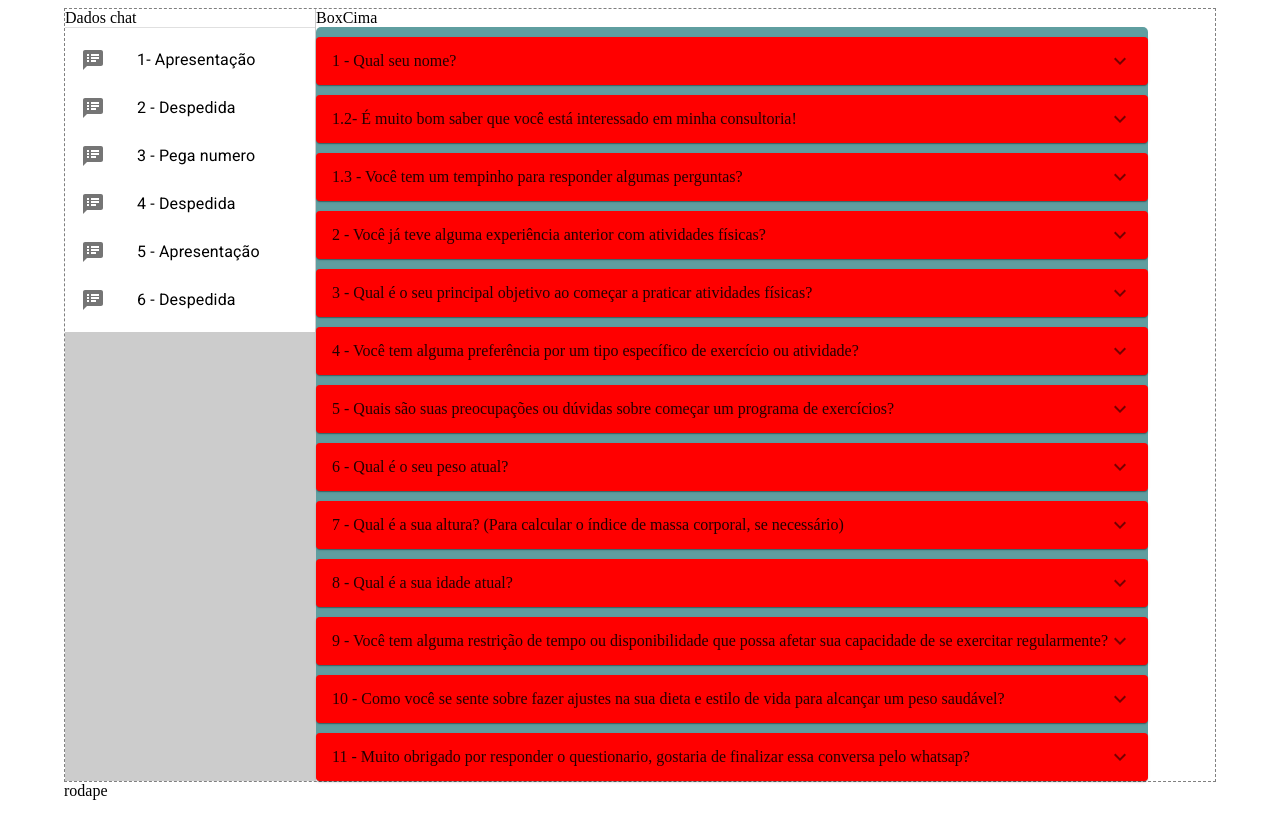
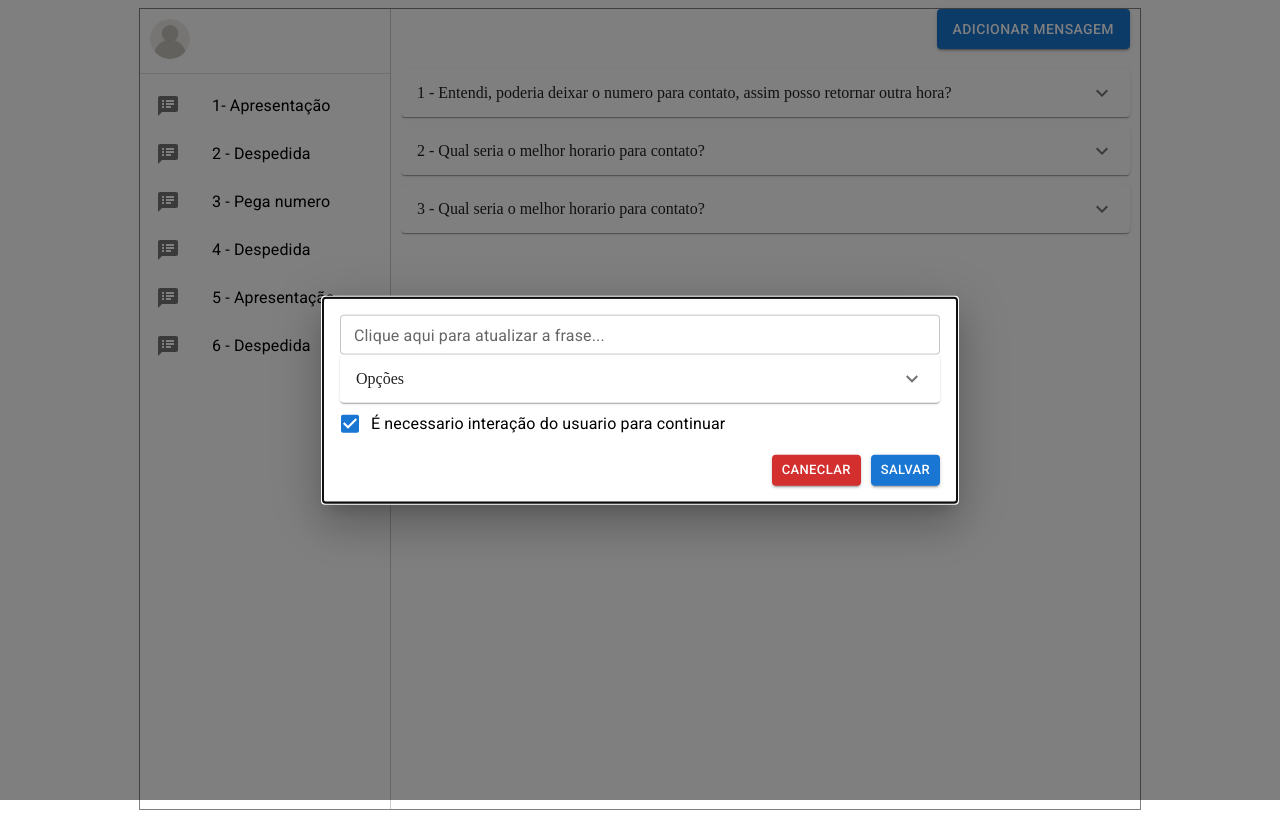
Before and after one commit to klenivingeri/fakeChat, a Next.js app: page / in a window 1280 px wide. Built offline with nearby package versions, Linux system fonts and the light colour scheme.

Commit message:
chore: adicionando item a lista

```diff
--- a/package.json
+++ b/package.json
@@ -19,6 +19,7 @@
     "react": "^18",
     "react-beautiful-dnd": "^13.1.1",
     "react-dom": "^18",
-    "styled-components": "^6.1.8"
+    "styled-components": "^6.1.8",
+    "uuid-random": "^1.3.2"
   }
 }
--- a/src/app/components/BoxEditavel/index.js
+++ b/src/app/components/BoxEditavel/index.js
@@ -1,20 +1,166 @@
-import Button from '@mui/material/Button';
-import TextField from '@mui/material/TextField';
-import Box from '@mui/material/Box';
+import Button from "@mui/material/Button";
+import TextField from "@mui/material/TextField";
+import Box from "@mui/material/Box";
+import ItemAccordion from "../ItemAccordion";
 
-const BoxEditavel = () => {
-    return (
-        <Box sx={{
-            display:'flex'
-        }}>
-        <TextField
-        sx={{ width:"100%"}}
+import InputLabel from "@mui/material/InputLabel";
+import MenuItem from "@mui/material/MenuItem";
+import FormControl from "@mui/material/FormControl";
+import Select from "@mui/material/Select";
+import { useState } from "react";
+import { Checkbox, FormControlLabel } from "@mui/material";
+
+const BasicSelect = (props) => {
+  const { updateOptions , label, width, options } = props
+
+  const handleChange = (event) => {
+    updateOptions(event.target.value)
+  };
+
+  return (
+    <FormControl sx={{ width: `${width}%` }} size="small">
+      <InputLabel id="demo-select-small-label">Tipo</InputLabel>
+      <Select
+        labelId="demo-select-small-label"
+        id="demo-select-small"
+        name={label}
+        label={label}
+        onChange={handleChange}
+      >
+        {options?.map((op, i) => <MenuItem key={i} value={op.id}>{op.name}</MenuItem>)}
+
+      </Select>
+    </FormControl>
+  );
+};
+
+const BoxEditavel = (props) => {
+  const { handleClose, createOrSave, listName } = props;
+  const [ optionType, setOptionType ] = useState('')
+  const [ optionList, setOptionList ] = useState('')
+  const [ options , setOptions] = useState([])
+  const [ option , setOption] = useState({})
+
+
+  const saveOptions = () => {
+    const op = {
+      option: option.name,
+    }
+    if(optionType == 'href'){
+      op.href = option.href
+    } else {
+      op.list = optionList
+    }
+
+    setOptions([
+      ...options, op
+    ])
+
+  }
+  const handleSetOptions = (e) => {
+    setOption({
+      ...option,
+      [e.target.name]: e.target.value
+    });
+  }
+
+
+  const handleSubmit = (e) => {
+    e.preventDefault();
+    const formData = new FormData(e.target);
+    const formDataObject = {};
+
+    formData.forEach((value, key) => {
+      formDataObject[key] = value;
+    });
+    const {msg, action} = formDataObject
+
+    const _options = options.length ? { options: options} : {}
+    const obj = {
+      msg,
+      action: !!action,
+      id: 1,
+      ..._options
+    }
+    console.log(obj)
+    createOrSave(obj)
+
+  }
+  return (
+    <Box
+      sx={{
+        display: "flex",
+        flexDirection: "column",
+        gap: '10px'
+      }}
+    >
+      <form onSubmit={handleSubmit}>
+      <TextField
+        sx={{ width: "100%" }}
         size="small"
-        id="outlined-basic" label="Clique aqui para atualizar a frase..." variant="outlined" />
-        <Button sx={{ marginLeft: '10px'}} size="small" variant="contained">Atualizar</Button>
+        id="outlined-basic"
+        name='msg'
+        label="Clique aqui para atualizar a frase..."
+        variant="outlined"
+      />
+      <ItemAccordion item={{ msg: "Opções" }}>
+        <Box sx={{ display: "flex", gap: '10px' }}>
+          <TextField
+            sx={{ width: "70%"}}
+            size="small"
+            id="outlined-basic"
+            label="Clique aqui para adicionar uma opção"
+            name="name"
+            onChange={handleSetOptions}
+            variant="outlined"
+          />
+          <BasicSelect label="Tipo" options={[{name: 'Lista', id:'lista'}, {name: 'Link', id:'href'}]} width={30} updateOptions={setOptionType} />
+        </Box>
+        <Box sx={{ display: "flex", gap: '10px', justifyContent: 'end', flex:1}}>
+          {optionType == 'href' && (<TextField
+            sx={{ width: "70%" }}
+            size="small"
+            id="outlined-basic"
+            label="Adicione o link"
+            variant="outlined"
+            name="href"
+            onChange={handleSetOptions}
+          />)}
+          {optionType == 'lista' && (<BasicSelect options={listName} label="Lista" width={70} updateOptions={setOptionList} />)}
+          <Button sx={{ width: '30%' }}  size="small" variant="contained" onClick={saveOptions}>
+          Add
+        </Button>
+        </Box>
 
-        </Box>
-    )
-}
+      </ItemAccordion>
 
-export default BoxEditavel
+      <FormControlLabel control={<Checkbox defaultChecked name="action"/>} label="É necessario interação do usuario para continuar" />
+
+      <Box
+        sx={{
+          display: "flex",
+          flexDirection: "row",
+          flex: "1",
+          justifyContent: "end",
+          mt: "10px",
+        }}
+      >
+        <Button
+          sx={{ marginLeft: "10px" }}
+          size="small"
+          variant="contained"
+          color="error"
+          onClick={handleClose}
+        >
+          Caneclar
+        </Button>
+        <Button sx={{ marginLeft: "10px" }} size="small" variant="contained" type="submit" >
+          Salvar
+        </Button>
+      </Box>
+      </form>
+    </Box>
+  );
+};
+
+export default BoxEditavel;
--- a/src/app/components/ContainerList/index.js
+++ b/src/app/components/ContainerList/index.js
@@ -1,23 +1,15 @@
-import {  useEffect, useState } from "react";
-import Box from '@mui/material/Box';
-import Kanban from '../Kambam';
+import { useEffect, useState } from "react";
+import Box from "@mui/material/Box";
+import Kanban from "../Kambam";
 
 export default function ContainerList(props) {
-  const {
-    message,
-    currentList
-   } = props
+  const { message, currentList } = props;
 
-   const [items, setItems] = useState({});
+  const [items, setItems] = useState({});
 
-   useEffect(() =>{
-    setItems
-   }, [])
   return (
-<Box sx={{
-
-}}>
-  <Kanban initialItems={message[currentList.id]} setItems={setItems} />
-</Box>
+    <Box sx={{ display:'flex', flex:1, overflowY: {xs: 'none', md: "auto"}, marginRight:{xs: '35px', md: 0} ,height: { md: '750px'}}}>
+      <Kanban initialItems={message[currentList.id]} setItems={setItems} />
+    </Box>
   );
 }
--- a/src/app/components/ItemAccordion/index.js
+++ b/src/app/components/ItemAccordion/index.js
@@ -3,14 +3,14 @@ import { Accordion, Box } from '@mui/material';
 import AccordionSummary from '@mui/material/AccordionSummary';
 import AccordionDetails from '@mui/material/AccordionDetails';
 import ExpandMoreIcon from '@mui/icons-material/ExpandMore';
-import BoxEditavel from '../BoxEditavel';
-
 
 export default function ItemAccordion(props) {
-    const { item } = props
+    const { item, children } = props
   return (
     <div>
-      <Accordion sx={{ background:'red'}}>
+      <Accordion sx={{
+
+      }}>
         <AccordionSummary
           expandIcon={<ExpandMoreIcon />}
           aria-controls="panel1-content"
@@ -18,8 +18,8 @@ export default function ItemAccordion(props) {
         >
           {item.msg}
         </AccordionSummary>
-        <AccordionDetails>
-          <BoxEditavel />
+        <AccordionDetails sx={{display:'flex', gap:'10px', flexDirection: 'column'}}>
+          {children}
         </AccordionDetails>
       </Accordion>
     </div>
--- a/src/app/components/Kambam/index.js
+++ b/src/app/components/Kambam/index.js
@@ -13,10 +13,13 @@ const Container = styled.div`
     font-family: "poppins";
   }
 
+  display: flex;
+  flex: 1;
+  padding-right: 10px;
   .kanban {
     display: flex;
-    min-height: 300px;
     gap: 10px;
+    flex: 1;
   }
 
   .column {
@@ -24,8 +27,8 @@ const Container = styled.div`
     display: flex;
     flex-direction: column;
     gap: 10px;
-    background-color: cadetblue;
     border-radius: 5px;
+    flex: 1;
   }
 
   .item {
@@ -54,12 +57,12 @@ const style = {
   p: 4,
 };
 
-const Kanban = ({ initialItems, setItems }) => {
+const Kanban = ({ initialItems, setItems, listName }) => {
   const [startTime, setStartTime] = useState(null);
   const [open, setOpen] = useState(false);
   const handleOpen = () => setOpen(true);
   const handleClose = () => setOpen(false);
-  const [selectItem, setSelectItem] = useState({})
+  const [selectItem, setSelectItem] = useState({});
 
   const handleTouchStart = () => {
     setStartTime(new Date());
@@ -71,8 +74,8 @@ const Kanban = ({ initialItems, setItems }) => {
       const diferencaEmMilissegundos = endTime - startTime;
       const segundosPassados = diferencaEmMilissegundos / 1000;
       if (segundosPassados > 1.5) {
-        handleOpen()
-        setSelectItem(item)
+        handleOpen();
+        setSelectItem(item);
       }
     }
   };
@@ -174,7 +177,9 @@ const Kanban = ({ initialItems, setItems }) => {
 
     const updateItemsOrder = (e) => {
       const updatedItems = Array.from(e.currentTarget.children).map((child) => {
-        return initialItems.find((item) => item.id === parseInt(child.dataset.itemId));
+        return initialItems.find(
+          (item) => item.id === parseInt(child.dataset.itemId)
+        );
       });
       setItems(updatedItems);
     };
@@ -207,7 +212,9 @@ const Kanban = ({ initialItems, setItems }) => {
               draggable
               data-item-id={item.id}
               onTouchStart={handleTouchStart}
-              onTouchEnd={() => {handleTouchEnd(item)}}
+              onTouchEnd={() => {
+                handleTouchEnd(item);
+              }}
             >
               <Box
                 key={item.id}
@@ -215,14 +222,23 @@ const Kanban = ({ initialItems, setItems }) => {
                   display: { xs: "block", md: "none" },
                 }}
               >
-                <div>{item.msg}</div>
+                <Box
+                  sx={{
+                    boxShadow: " rgba(0, 0, 0, 0.16) 0px 1px 4px",
+                    borderRadius: '10px',
+                    marginLeft: '10px',
+                    padding: '10px',
+                  }}
+                >
+                  {item.msg}
+                </Box>
               </Box>
               <Box
                 sx={{
                   display: { xs: "none", md: "block" },
                 }}
               >
-                <ItemAccordion item={item} />
+                <ItemAccordion item={item} > <BoxEditavel options={listName} /></ItemAccordion>
               </Box>
             </div>
           ))}
@@ -235,7 +251,7 @@ const Kanban = ({ initialItems, setItems }) => {
         aria-describedby="modal-modal-description"
       >
         <Box sx={style}>
-              <BoxEditavel />
+          <BoxEditavel handleClose={handleClose} />
         </Box>
       </Modal>
     </Container>
--- a/src/app/components/SelectMobile/index.js
+++ b/src/app/components/SelectMobile/index.js
@@ -4,29 +4,26 @@ import MenuItem from '@mui/material/MenuItem';
 import FormControl from '@mui/material/FormControl';
 import Select from '@mui/material/Select';
 
-export default function SelectMobile() {
-  const [age, setAge] = React.useState('');
+export default function SelectMobile(props) {
+  const {
+    listName,
+    setCurrentList
+   } = props
 
   const handleChange = (event) => {
-    setAge(event.target.value);
+    setCurrentList(event.target.value);
   };
 
   return (
-    <FormControl sx={{ p:1, width:'100%' }} size="small">
-      <InputLabel id="demo-select-small-label">Age</InputLabel>
+    <FormControl sx={{ width:'100%' }} size="small">
+      <InputLabel id="demo-select-small-label">Selecione uma lista...</InputLabel>
       <Select
         labelId="demo-select-small-label"
         id="demo-select-small"
-        value={age}
         label="Age"
         onChange={handleChange}
       >
-        <MenuItem value="">
-          <em>None</em>
-        </MenuItem>
-        <MenuItem value={10}>Ten</MenuItem>
-        <MenuItem value={20}>Twenty</MenuItem>
-        <MenuItem value={30}>Thirty</MenuItem>
+        {listName.map((list, i) => <MenuItem key={i} value={list}>{list.name}</MenuItem>)}
       </Select>
     </FormControl>
   );
--- a/src/app/components/SelectedListItem/index.js
+++ b/src/app/components/SelectedListItem/index.js
@@ -4,7 +4,7 @@ import List from '@mui/material/List';
 import ListItemButton from '@mui/material/ListItemButton';
 import ListItemIcon from '@mui/material/ListItemIcon';
 import ListItemText from '@mui/material/ListItemText';
-import Divider from '@mui/material/Divider';
+
 import SpeakerNotesIcon from '@mui/icons-material/SpeakerNotes';
 
 export default function SelectedListItem(props) {
@@ -17,13 +17,10 @@ export default function SelectedListItem(props) {
   const handleListItemClick = (event, index) => {
     setSelectedIndex(index);
     setCurrentList(event)
-    console.log(event)
   };
 
   return (
     <Box sx={{ width: '100%', bgcolor: 'background.paper' }}>
-      Dados chat
-      <Divider/>
       <List component="nav" aria-label="main mailbox folders">
         {listName.map((list, i) => (
           <ListItemButton
--- a/src/app/page.js
+++ b/src/app/page.js
@@ -1,12 +1,15 @@
 "use client";
 
 import React, { useState, useEffect } from "react";
-import { Box, Container as MuiContainer } from "@mui/material";
+import { Box, Button, Modal, Container as MuiContainer } from "@mui/material";
 import SelectedListItem from "./components/SelectedListItem";
 import ContainerList from "./components/ContainerList";
 import { dataChat } from "./utils/const";
 import SelectMobile from "./components/SelectMobile";
 import styled from "styled-components";
+import Divider from "@mui/material/Divider";
+import Avatar from "./components/Avatar";
+import BoxEditavel from "./components/BoxEditavel";
 
 const Container = styled(MuiContainer)`
   margin: 0;
@@ -14,12 +17,28 @@ const Container = styled(MuiContainer)`
   box-sizing: border-box;
 `;
 
+const style = {
+  position: "absolute",
+  top: "50%",
+  left: "50%",
+  transform: "translate(-50%, -50%)",
+  width: {xs: '100%', md: '600px' },
+  bgcolor: "background.paper",
+  border: "2px solid #000",
+  boxShadow: 24,
+  p: 2,
+};
+
+
 export default function controlPanel() {
+  const [open, setOpen] = useState(true);
+  const handleOpen = () => setOpen(true);
+  const handleClose = () => setOpen(false);
   const [hydrate, setHydrate] = useState(false);
   const [records, setRecords] = useState({});
   const [currentList, setCurrentList] = useState({
     name: "1 - Apresentação",
-    id: "start",
+    id: "number",
   });
 
   let action = true;
@@ -31,16 +50,30 @@ export default function controlPanel() {
     action = false;
   }, []);
 
+  const create = (novaMsg) => {
+    const _records = {...records}
+    _records.list[currentList.id].push(novaMsg)
+    setRecords((preState) => ({...preState, ..._records}))
+  }
   return (
     hydrate && (
-      <Container sx={{ p: 0 }}>
+      <Container
+        sx={{
+          display: "flex",
+          justifyContent: { xs: "start", md: "center" },
+          alignItems: { xs: "start", md: "center" },
+          minHeight: "100vh",
+        }}
+      >
         <Box
           component="section"
           sx={{
-            border: "1px dashed grey",
+            border: "1px solid grey",
             display: "flex",
             flexDirection: { xs: "column", md: "row" },
-            justifyContent: "space-between",
+
+            height: { md: "800px" },
+            width: "1000px",
           }}
         >
           <Box
@@ -48,37 +81,67 @@ export default function controlPanel() {
               display: { xs: "block", md: "none" },
               mb: { xs: 2, md: 0 },
               width: { xs: "100%" },
-              background: "#CCC",
-              borderRight: { xs: 0, md: "1px solid #ccc" },
+              pt: '10px',
             }}
           >
-            <SelectMobile />
+            <SelectMobile
+              setCurrentList={setCurrentList}
+              listName={records.listName}
+            />
           </Box>
           <Box
             sx={{
               display: { xs: "none", md: "block" },
               mb: { xs: 2, md: 0 },
               width: { md: 250 },
-              background: "#CCC",
               borderRight: { xs: 0, md: "1px solid #ccc" },
             }}
           >
+            <Box sx={{ padding: "10px" }}>
+              <Avatar />
+            </Box>
+            <Divider />
             <SelectedListItem
               setCurrentList={setCurrentList}
               listName={records.listName}
             />
           </Box>
 
-          <Box sx={{ flex: "1" }}>
-            <Box>BoxCima</Box>
-            <Box sx={{ marginRight: "50px" }}>
-              <ContainerList message={records.list} currentList={currentList} />
+          <Box
+            sx={{
+              marginRight: { xs: 0, md: 0 },
+              paddingLeft: { xs: 0, md: "10px" },
+              display: "flex",
+              flex: 1,
+              flexDirection: "column",
+            }}
+          >
+            <Box
+              sx={{
+                display: "flex",
+                flex: 1,
+                justifyContent: "end",
+                marginBottom: "10px",
+                mr:'10px'
+              }}
+            >
+              <Button variant="contained" onClick={handleOpen}>Adicionar mensagem</Button>
+            </Box>
+            <Box sx={{ flex: 1, display: "flex" }}>
+              <ContainerList message={records.list} listName={records.listName} currentList={currentList} />
             </Box>
           </Box>
         </Box>
-
-        {/* Renderiza o rodapé */}
-        <Box sx={{ mb: { xs: 2, md: 0 } }}>rodape</Box>
+        <Modal
+        open={open}
+        onClose={handleClose}
+        aria-labelledby="modal-modal-title"
+        aria-describedby="modal-modal-description"
+      >
+        <Box sx={style}>
+          <BoxEditavel  listName={records.listName} handleClose={handleClose}  createOrSave={create} />
+        </Box>
+      </Modal>
       </Container>
     )
   );
```
Also changed, not shown: 1 other file (tests, documents, lock files or other folders). Lines whose indentation alone changed are shown as unchanged.
